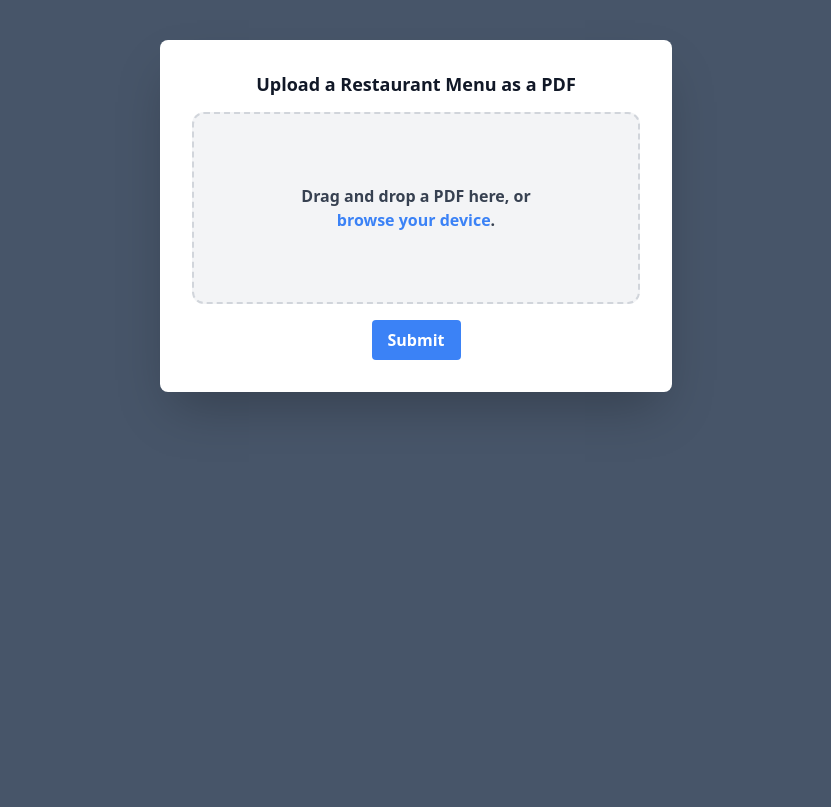
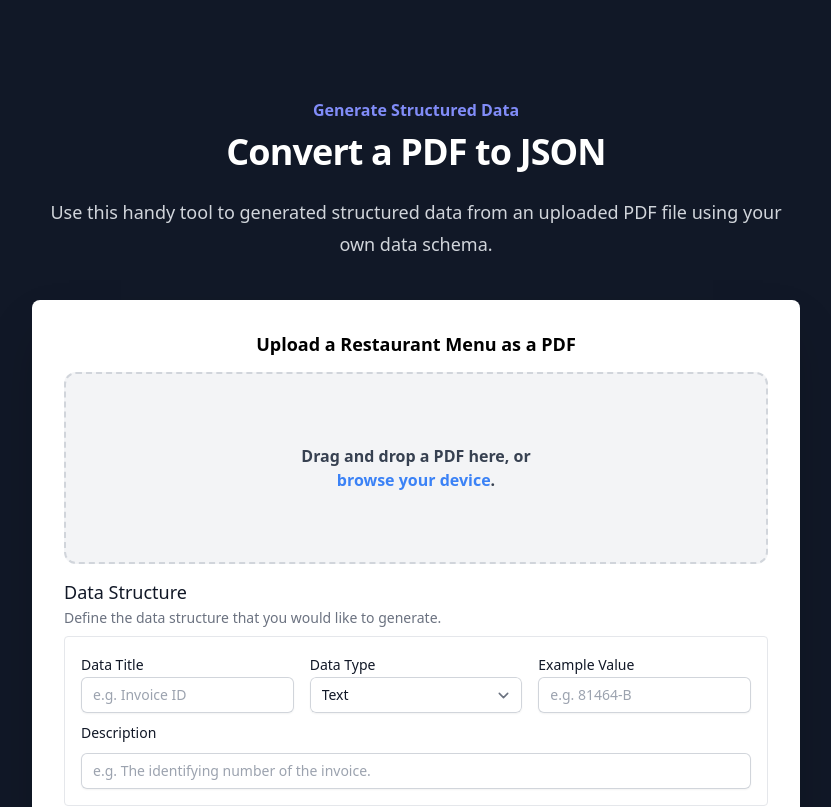
Before and after one commit to AustonianAI/pdf-to-json, a Next.js app: page / in a window 1280 px wide. Shown: the top 807 px of the page, without its empty margins (224-1055 px from the left). Built offline with nearby package versions, Linux system fonts and the light colour scheme.

Commit message:
SchemaPropertyInput form in place

```diff
--- a/package.json
+++ b/package.json
@@ -9,6 +9,7 @@
     "lint": "next lint"
   },
   "dependencies": {
+    "@tailwindcss/forms": "^0.5.3",
     "@types/node": "18.15.3",
     "@types/react": "18.0.28",
     "@types/react-dom": "18.0.11",
--- a/src/components/FileUpload.tsx
+++ b/src/components/FileUpload.tsx
@@ -5,6 +5,11 @@ import DropZone from './Dropzone';
 import clsx from 'clsx';
 import RawJsonDisplay from './RawJsonDisplay';
 import Spinner from './Spinner';
+
+import { Schema } from '@Types/schemaTypes';
+import SchemaPropertyInput, {
+  SchemaPropertyWithTitle,
+} from './SchemaPropertyInput';
 
 export default function FileUploadForm() {
   const [file, setFile] = useState<File | null>(null);
@@ -26,17 +31,63 @@ export default function FileUploadForm() {
       setFile(event.target.files[0]);
   };
 
+  const [schemaProperties, setSchemaProperties] = useState<
+    SchemaPropertyWithTitle[]
+  >([
+    {
+      title: '',
+      description: '',
+      type: 'string',
+      example: '',
+    },
+  ]);
+
+  const handleAddSchemaProperty = () => {
+    if (schemaProperties.length < 10) {
+      setSchemaProperties([
+        ...schemaProperties,
+        {
+          title: '',
+          description: '',
+          type: 'string',
+          example: '',
+        },
+      ]);
+    }
+  };
+
+  const handleSchemaPropertyChange = (
+    index: number,
+    property: SchemaPropertyWithTitle,
+  ) => {
+    const updatedSchemaProperties = [...schemaProperties];
+    updatedSchemaProperties[index] = property;
+    setSchemaProperties(updatedSchemaProperties);
+  };
+
   const handleSubmit = async (event: React.FormEvent<HTMLFormElement>) => {
     event.preventDefault();
     if (!file) return;
 
-    // reset the raw JSON data
-    setRawJson(null);
-    setIsLoading(true);
+    // Create schema object from schemaProperties array
+    const schema: Schema = schemaProperties.reduce(
+      (acc, property) => ({
+        ...acc,
+        [property.title]: {
+          description: property.description,
+          type: property.type,
+          example: property.example,
+        },
+      }),
+      {},
+    );
 
     try {
       const formData = new FormData();
       formData.append('pdf', file);
+      formData.append('schema', JSON.stringify(schema));
+
+      console.log(formData.get('schema'));
 
       const response = await fetch('/api/upload-pdf', {
         method: 'POST',
@@ -107,6 +158,36 @@ export default function FileUploadForm() {
             )}
           </label>
         </DropZone>
+
+        <div className="my-4 text-left space-y-2">
+          <div>
+            <h2 className="text-lg font-medium leading-6 text-gray-900">
+              Data Structure
+            </h2>
+            <p className="mt-1 text-sm text-gray-500">
+              Define the data structure that you would like to generate.
+            </p>
+          </div>
+
+          {schemaProperties.map((property, index) => (
+            <SchemaPropertyInput
+              key={index}
+              index={index}
+              property={property}
+              onChange={handleSchemaPropertyChange}
+            />
+          ))}
+          {schemaProperties.length < 10 && (
+            <button
+              type="button"
+              onClick={handleAddSchemaProperty}
+              className="px-4 py-2 mt-2 font-bold text-white bg-green-500 rounded hover:bg-green-700 focus:ring-2 focus:ring-green-400"
+            >
+              Add Schema Property
+            </button>
+          )}
+        </div>
+
         <button
           type="submit"
           className="px-4 py-2 font-bold text-white bg-blue-500 rounded hover:bg-blue-700 focus:ring-2 focus:ring-blue-400"
--- /dev/null
+++ b/src/components/SchemaPropertyInput.tsx
@@ -0,0 +1,114 @@
+import React from 'react';
+import { SchemaProperty } from '@Types/schemaTypes';
+
+export interface SchemaPropertyWithTitle extends SchemaProperty {
+  title: string;
+}
+
+const SchemaPropertyInput: React.FC<{
+  index: number;
+  property: SchemaPropertyWithTitle;
+  onChange: (index: number, property: SchemaPropertyWithTitle) => void;
+}> = ({ index, property, onChange }) => {
+  const handlePropertyChange = (
+    event: React.ChangeEvent<HTMLInputElement | HTMLSelectElement>,
+  ) => {
+    const { name, value } = event.target;
+
+    onChange(index, { ...property, [name]: value });
+  };
+
+  return (
+    <div className="border border-gray-200 p-4 rounded mb-2 space-y-2">
+      <div className="grid grid-cols-1 gap-4 md:grid-cols-3">
+        <div>
+          <label
+            htmlFor={`title-${index}`}
+            className="block text-sm font-medium leading-6 text-gray-900"
+          >
+            Data Title
+          </label>
+          <input
+            type="text"
+            name="title"
+            id={`title-${index}`}
+            value={property.title}
+            onChange={handlePropertyChange}
+            className="block w-full rounded-md border-0 py-1.5 text-gray-900 shadow-sm ring-1
+          ring-inset ring-gray-300 placeholder:text-gray-400 focus:ring-2 focus:ring-inset
+          focus:ring-indigo-600 sm:text-sm sm:leading-6"
+            placeholder="e.g. Invoice ID"
+          />
+        </div>
+
+        <div>
+          <label
+            htmlFor={`type-${index}`}
+            className="block text-sm font-medium leading-6 text-gray-900"
+          >
+            Data Type
+          </label>
+
+          <select
+            name="type"
+            id={`type-${index}`}
+            value={property.type}
+            onChange={handlePropertyChange}
+            className="block w-full rounded-md border-0 py-1.5 text-gray-900 shadow-sm ring-1
+            ring-inset ring-gray-300 focus:ring-2 focus:ring-inset focus:ring-indigo-600
+            sm:text-sm sm:leading-6"
+          >
+            <option value="string">Text</option>
+            <option value="number">Number</option>
+            <option value="boolean">True/False</option>
+          </select>
+        </div>
+
+        <div>
+          <label
+            htmlFor={`example-${index}`}
+            className="block text-sm font-medium leading-6 text-gray-900"
+          >
+            Example Value
+          </label>
+
+          <input
+            type="text"
+            name="example"
+            id={`example-${index}`}
+            value={property.example?.toString() || ''}
+            onChange={handlePropertyChange}
+            className="block w-full rounded-md border-0 py-1.5 text-gray-900 shadow-sm ring-1
+            ring-inset ring-gray-300 placeholder:text-gray-400 focus:ring-2 focus:ring-inset
+            focus:ring-indigo-600 sm:text-sm sm:leading-6"
+            placeholder="e.g. 81464-B"
+          />
+        </div>
+      </div>
+
+      <div>
+        <label
+          htmlFor={`description-${index}`}
+          className="block text-sm font-medium leading-6 text-gray-900"
+        >
+          Description
+        </label>
+        <div className="mt-2">
+          <input
+            type="text"
+            name="description"
+            id={`description-${index}`}
+            value={property.description}
+            onChange={handlePropertyChange}
+            className="block w-full rounded-md border-0 py-1.5 text-gray-900 shadow-sm ring-1
+            ring-inset ring-gray-300 placeholder:text-gray-400 focus:ring-2 focus:ring-inset
+            focus:ring-indigo-600 sm:text-sm sm:leading-6"
+            placeholder="e.g. The identifying number of the invoice."
+          />
+        </div>
+      </div>
+    </div>
+  );
+};
+
+export default SchemaPropertyInput;
--- /dev/null
+++ b/src/components/layouts/Layout.tsx
@@ -0,0 +1,17 @@
+import { ReactNode } from 'react';
+
+interface LayoutProps {
+  children: ReactNode;
+}
+
+const Layout = ({ children }: LayoutProps) => {
+  return (
+    <div className="py-4 sm:py-8">
+      <div className="mx-auto max-w-7xl px-6 lg:px-8">
+        <div className="relative overflow-hidden pt-16">{children}</div>
+      </div>
+    </div>
+  );
+};
+
+export default Layout;
--- a/src/pages/_app.tsx
+++ b/src/pages/_app.tsx
@@ -1,6 +1,11 @@
+import Layout from '@Components/layouts/Layout';
 import '@Styles/globals.css';
 import type { AppProps } from 'next/app';
 
 export default function App({ Component, pageProps }: AppProps) {
-  return <Component {...pageProps} />;
+  return (
+    <Layout>
+      <Component {...pageProps} />
+    </Layout>
+  );
 }
--- a/src/pages/_document.tsx
+++ b/src/pages/_document.tsx
@@ -4,7 +4,7 @@ export default function Document() {
   return (
     <Html lang="en">
       <Head />
-      <body className="text-gray-900 bg-slate-600">
+      <body className="bg-gray-900">
         <Main />
         <NextScript />
       </body>
--- a/src/pages/index.tsx
+++ b/src/pages/index.tsx
@@ -24,7 +24,19 @@ export default function Home() {
         <link rel="icon" href="/favicon.ico" />
       </Head>
       <main>
-        <div className="max-w-lg p-6 mx-4 my-10 text-center bg-white rounded-lg shadow-2xl sm:p-8 sm:mx-auto">
+        <div className="mx-auto max-w-3xl sm:text-center">
+          <h2 className="text-base font-semibold leading-7 text-indigo-400">
+            Generate Structured Data
+          </h2>
+          <p className="mt-2 text-3xl font-bold tracking-tight text-white sm:text-4xl">
+            Convert a PDF to JSON
+          </p>
+          <p className="mt-6 text-lg leading-8 text-gray-300">
+            Use this handy tool to generated structured data from an uploaded
+            PDF file using your own data schema.
+          </p>
+        </div>
+        <div className="max-w-3xl p-6 mx-4 my-10 text-center bg-white rounded-lg shadow-2xl sm:p-8 sm:mx-auto">
           <h3 className="mb-4 text-lg font-bold leading-6">
             Upload a Restaurant Menu as a PDF
           </h3>
--- a/src/utils/buildSchemaPrompt.ts
+++ b/src/utils/buildSchemaPrompt.ts
@@ -1,6 +1,7 @@
 import { Schema, SchemaProperty } from '../types/schemaTypes';
 
 export type PromptObject = {
+  id: number;
   summary: string;
   schema: Schema;
   prompt?: string;
@@ -60,6 +61,8 @@ const generateExample = (
   return example;
 };
 
+let currentPromptId = 1;
+
 export const generatePromptObjects = (schema: Schema): PromptObject[] => {
   const promptObjects: PromptObject[] = [];
 
@@ -75,6 +78,7 @@ export const generatePromptObjects = (schema: Schema): PromptObject[] => {
   }
 
   const mainPrompt: PromptObject = {
+    id: currentPromptId++,
     summary: `[ "${mainSchemaKeys.join(
       '", "',
     )}" ]\n\nAn example of the data in this format is \n [ "${mainSchemaExample.join(
@@ -97,6 +101,7 @@ export const generatePromptObjects = (schema: Schema): PromptObject[] => {
         'include',
       );
       const arrayPrompt: PromptObject = {
+        id: currentPromptId++,
         summary: `[ [ "${arraySchemaKeys.join(
           '", "',
         )}" ] ]\n\nEach item should be in a nested array, like this example: \n [ [ "${arraySchemaExample.join(
--- a/src/utils/prompts.ts
+++ b/src/utils/prompts.ts
@@ -43,9 +43,12 @@ export const createChatCompletion = async (
       return promptObject;
     }
 
+    console.log('Firing prompt ID:', promptObject.id, '...');
+    console.time('Execution Time for Prompt ID: ' + promptObject.id);
+
     const response = await openai.createChatCompletion({
       model: 'gpt-3.5-turbo',
-      temperature: 0.4,
+      temperature: 0.2,
       messages: [
         {
           role: 'user',
@@ -53,6 +56,9 @@ export const createChatCompletion = async (
         },
       ],
     });
+
+    console.log('Prompt ID:', promptObject.id, 'completed.');
+    console.timeEnd('Execution Time for Prompt ID: ' + promptObject.id);
 
     const message = response.data.choices[0]?.message?.content;
 
--- a/tailwind.config.js
+++ b/tailwind.config.js
@@ -8,5 +8,7 @@ module.exports = {
   theme: {
     extend: {},
   },
-  plugins: [],
+  plugins: [
+    require('@tailwindcss/forms'),
+  ],
 }
```
Also changed, not shown: 1 other file (tests, documents, lock files or other folders).
